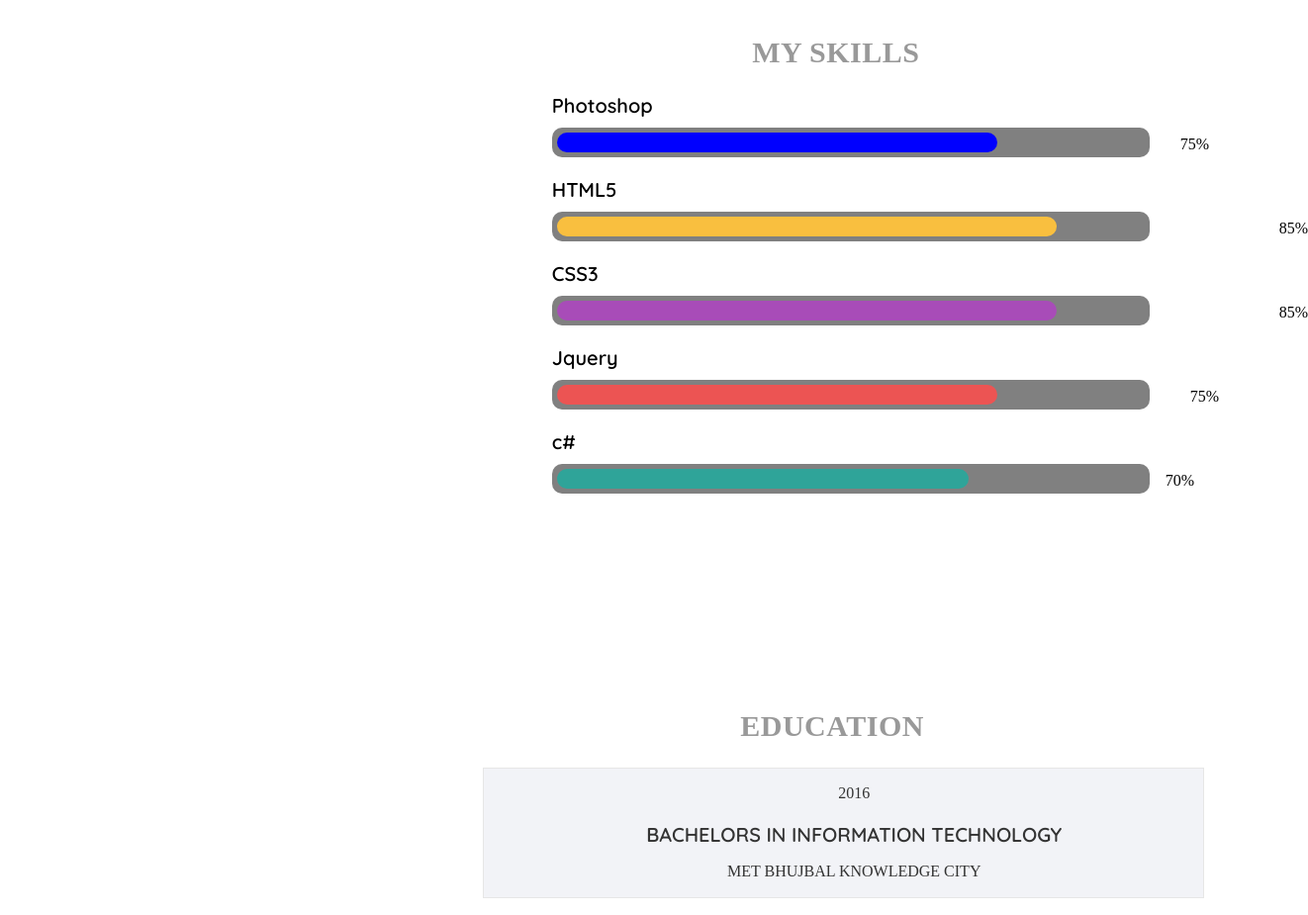
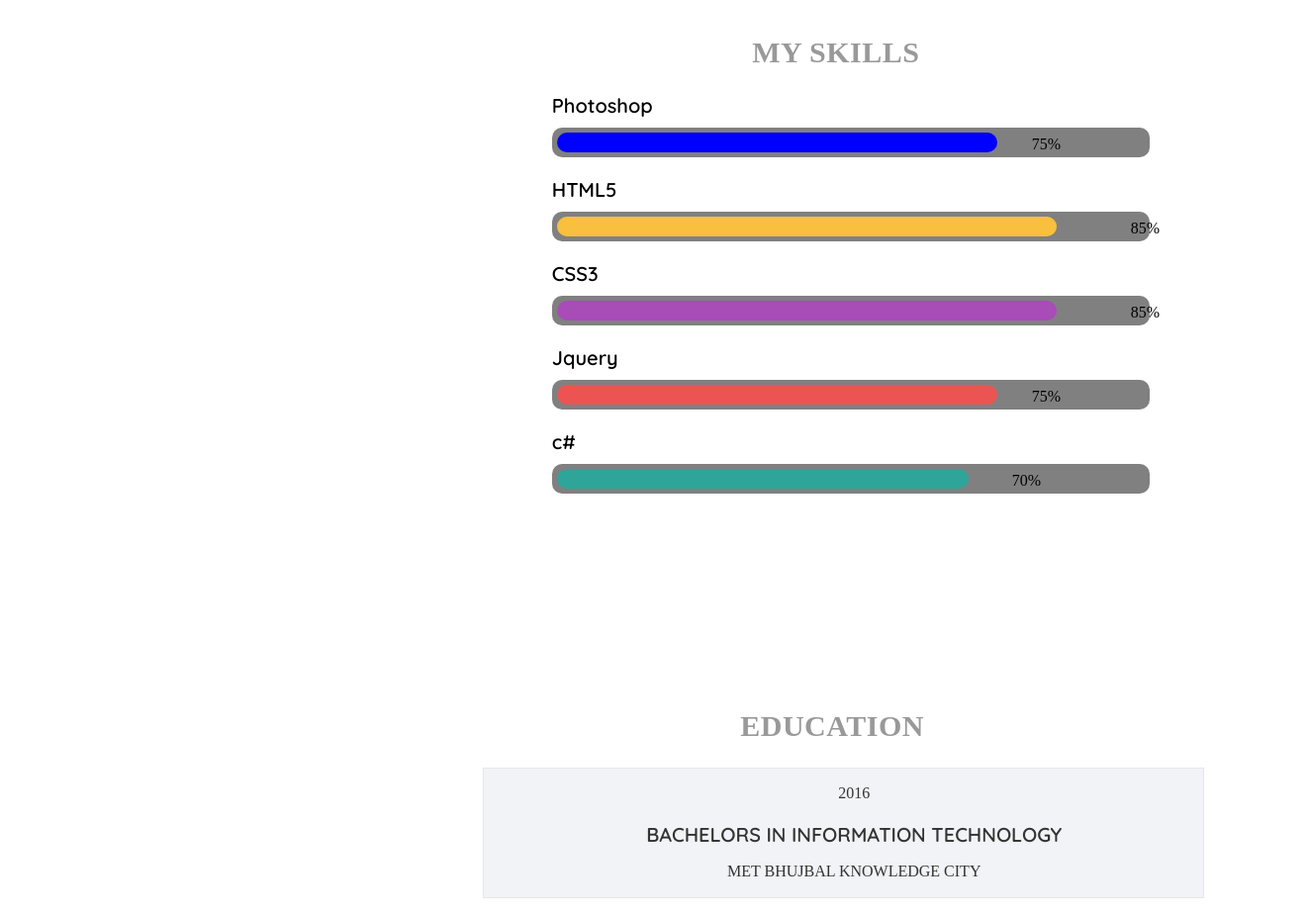
Before and after one commit to archupatil-90/profile, a plain HTML site: page index.html in a window 1280 px wide. Shown: the part 1660-2585 px from the top of the page at 99% size, 1322 px wide, since content can reach past the window. Drawn offline with Linux system fonts and the light colour scheme.

Commit message:
Add files via upload

```diff
--- a/port.css
+++ b/port.css
@@ -223,7 +223,7 @@ h3 {
 
     position: relative;
     top: 3px;
-    left: 630px;
+    left: 480px;
 }
 
 .progress .color2 {
@@ -237,7 +237,7 @@ h3 {
     position: relative;
     /* right: -42px; */
     top: 3px;
-    left:730px;
+    left:580px;
 }
 
 .progress .color3 {
@@ -250,7 +250,7 @@ h3 {
     position: relative;
     /* right: -42px; */
     top: 3px;
-    left: 730px;
+    left: 580px;
 }
 
 .progress .color4 {
@@ -264,7 +264,7 @@ h3 {
     position: relative;
     /* right: -42px; */
     top: 3px;
-    left: 640px;
+    left: 480px;
 }
 
 .progress .color5 {
@@ -279,7 +279,7 @@ h3 {
     position: relative;
     /* right: -42px; */
     top: 3px;
-    left: 615px;
+    left: 460px;
 }
 
 
```
